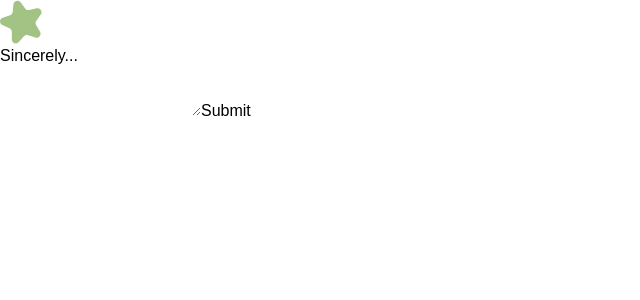
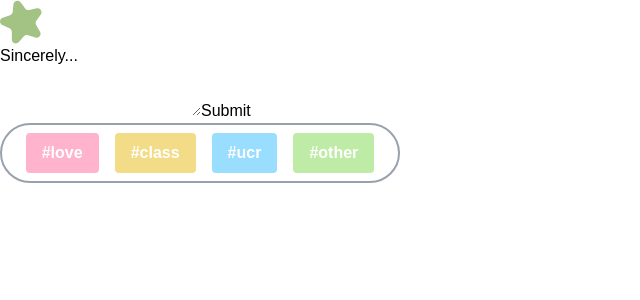
Before and after one commit to aviamb/sincerely, a Next.js app in the folder sincerely/: page / in a window 1280 px wide. Shown: the top 300 px of the page, without its empty margins (0-640 px from the left). Built offline with nearby package versions, Linux system fonts and the light colour scheme.

Commit message:
tag-bar implemented

```diff
--- a/sincerely/package.json
+++ b/sincerely/package.json
@@ -9,7 +9,7 @@
     "lint": "next lint"
   },
   "dependencies": {
-    "firebase": "^11.6.1",
+    "firebase": "^11.7.1",
     "next": "15.3.0",
     "react": "^19.0.0",
     "react-dom": "^19.0.0"
--- a/sincerely/src/app/components/entries/Tag.tsx
+++ /dev/null
@@ -1,7 +0,0 @@
-const Tag = () => {
-    return (
-        <div className=""> Tag </div>
-    );
-};
-
-export default Tag;
--- a/sincerely/src/app/components/entries/TagBar.tsx
+++ b/sincerely/src/app/components/entries/TagBar.tsx
@@ -1,6 +1,20 @@
+import React from 'react';
+import LoveTag from "./loveTag";
+import OtherTag from "./otherTag";
+import ClassTag from "./classTag";
+import UcrTag from "./ucrTag";
+
 const TagBar = () => {
     return (
-        <div className=""> TagBar </div>
+        <div className="border-2 w-100 rounded-4xl border-gray-400">
+            <div className="flex justify-center gap-4 flex-row p-2">
+            <LoveTag />
+            <ClassTag />
+            <UcrTag />
+            <OtherTag />
+         </div>
+        </div>
+
     );
 };
 
--- /dev/null
+++ b/sincerely/src/app/components/entries/classTag.tsx
@@ -0,0 +1,13 @@
+import React from 'react';
+
+const ClassTag = () => {
+  return (
+    <div>
+        <button className="bg-[#F2DC87] text-white font-semibold px-4 py-2 rounded">
+            #class
+        </button>
+    </div>
+  );
+};
+
+export default ClassTag;
--- /dev/null
+++ b/sincerely/src/app/components/entries/loveTag.tsx
@@ -0,0 +1,13 @@
+import React from 'react';
+
+const LoveTag = () => {
+    return (
+        <div className="bg-sincerelyBlue">
+            <button className="text-white font-semibold py-2 px-4 rounded bg-[#FFB3CC]">
+                #love
+            </button>
+        </div>
+    );
+};
+
+export default LoveTag;
--- /dev/null
+++ b/sincerely/src/app/components/entries/otherTag.tsx
@@ -0,0 +1,13 @@
+import React from 'react';
+
+const classTag = () => {
+    return (
+        <div className="">
+            <button className="bg-[#BEEBA5] hover:bg-green-600 text-white font-semibold py-2 px-4 rounded">
+                #other
+            </button>
+        </div>
+    );
+};
+
+export default classTag;
--- /dev/null
+++ b/sincerely/src/app/components/entries/ucrTag.tsx
@@ -0,0 +1,13 @@
+import React from 'react';
+
+const ucrTag = () => {
+    return (
+        <div className="">
+            <button className="bg-[#99DDFF] hover:bg-green-600 text-white font-semibold py-2 px-4 rounded">
+                #ucr
+            </button>
+        </div>
+    );
+};
+
+export default ucrTag;
--- a/sincerely/src/app/components/submit/Description.tsx
+++ b/sincerely/src/app/components/submit/Description.tsx
@@ -1,3 +1,5 @@
+import React from 'react';
+
 const Description = () => {
     return (
         <div className=""> Description </div>
--- a/sincerely/src/app/components/submit/Frame.tsx
+++ b/sincerely/src/app/components/submit/Frame.tsx
@@ -1,3 +1,5 @@
+import React from 'react';
+
 const Frame = () => {
     return (
         <div className=""> Frame </div>
--- a/sincerely/src/app/components/submit/IconBar.tsx
+++ b/sincerely/src/app/components/submit/IconBar.tsx
@@ -1,3 +1,5 @@
+import React from 'react';
+
 const IconBar = () => {
     return (
         <div className=""> IconBar </div>
--- a/sincerely/src/app/components/submit/SendButton.tsx
+++ b/sincerely/src/app/components/submit/SendButton.tsx
@@ -1,5 +1,6 @@
 "use client";
 
+import React from 'react';
 import { useState } from 'react';
 
 const SendButton = () => {
--- a/sincerely/src/app/page.tsx
+++ b/sincerely/src/app/page.tsx
@@ -1,4 +1,7 @@
+import React from 'react';
 import Textbox from "./components/submit/Textbox";
+import TagBar from './components/entries/TagBar';
+import ClassTag from  './components/entries/classTag';
 
 const Home = () => {
   return (
@@ -6,6 +9,8 @@ const Home = () => {
       <img src="./sincerely_star.svg" alt="Sincerely Logo" />
       <h1>Sincerely...</h1>
       <Textbox />
+      <TagBar />
+      {/* <ClassTag /> */}
     </div>
   );
 };
```
Also changed, not shown: 1 other file (tests, documents, lock files or other folders).
